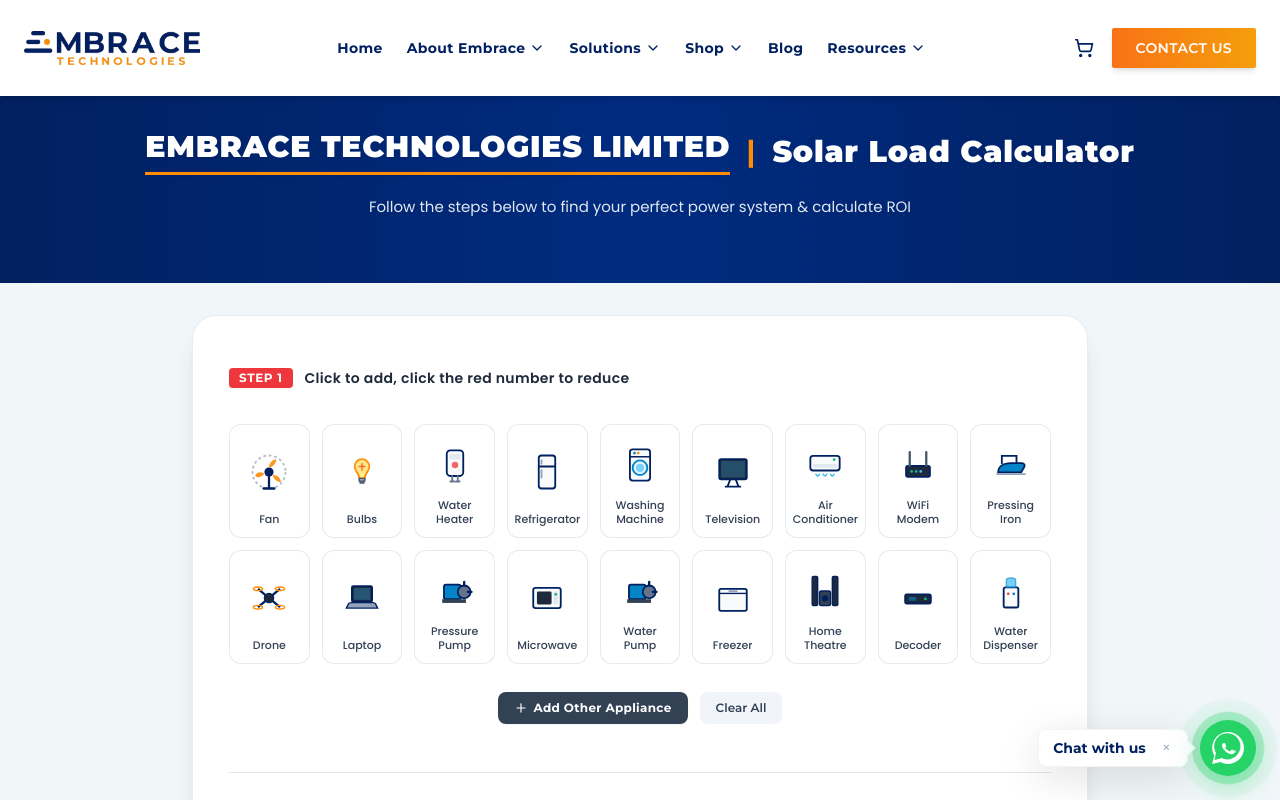
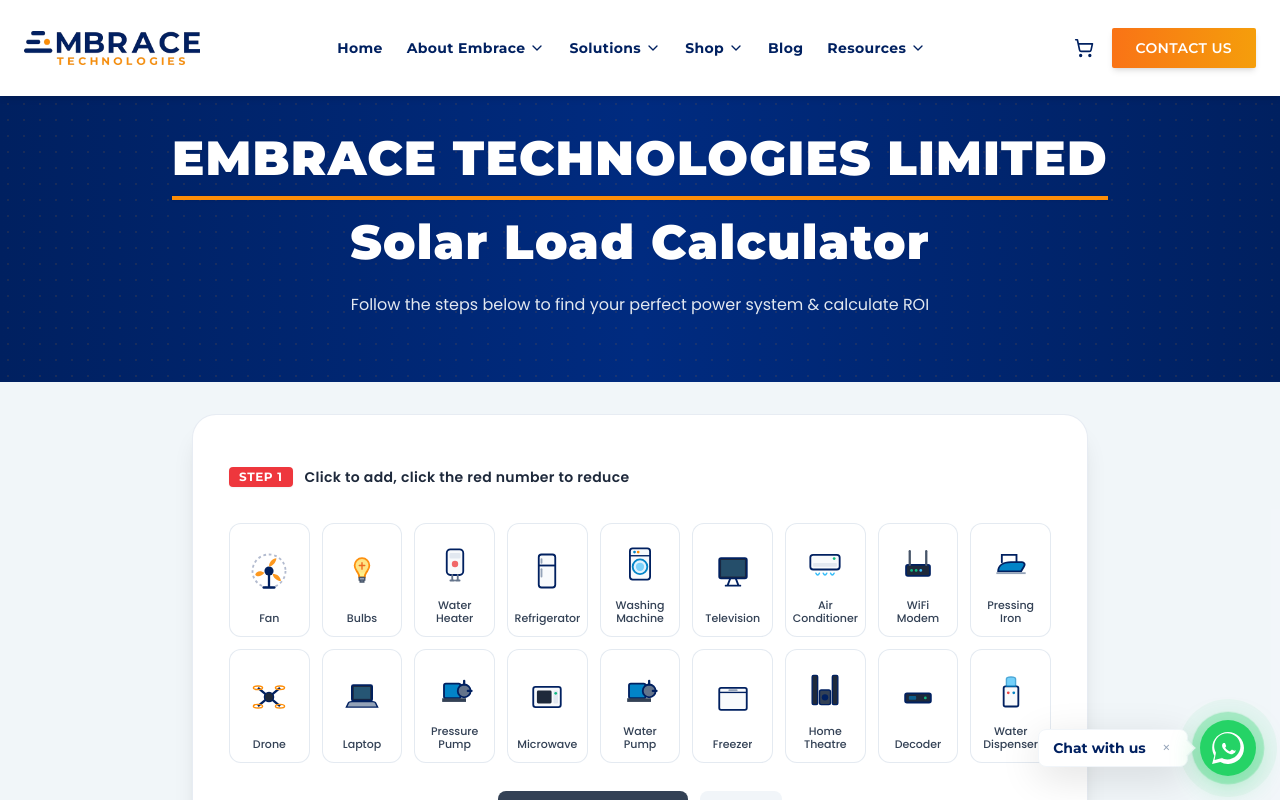
Before and after one commit to imoleayomi19/the-embrace, a React (Vite) app: page /solar-calculator in a window 1280 px wide. Shown: the top 800 px of the page. Built offline with nearby package versions, Linux system fonts and the light colour scheme.

Commit message:
solar hero page

```diff
--- a/src/pages/SolarCalculator.tsx
+++ b/src/pages/SolarCalculator.tsx
@@ -510,35 +510,23 @@ export function SolarCalculator() {
           <div className="absolute inset-0 opacity-10 bg-[radial-gradient(#fd8d07_1px,transparent_1px)] [background-size:16px_16px] pointer-events-none" />
 
           <h1
-            className="relative flex flex-wrap items-center justify-center gap-x-2.5 sm:gap-x-3 gap-y-1.5 font-extrabold tracking-wide text-white drop-shadow-sm font-montserrat !leading-[1.25] text-center text-base sm:text-lg md:text-2xl lg:text-3xl"
+            className="relative flex flex-col items-center gap-2.5 sm:gap-3 font-extrabold tracking-wide text-white drop-shadow-sm font-montserrat !leading-[1.25] text-center text-xl sm:text-3xl md:text-4xl lg:text-5xl"
             style={{ textTransform: "none" }}
           >
-            {/* EMBRACE TECHNOLOGIES LIMITED: uppercase, underlined with orange line */}
+            {/* Line 1: EMBRACE TECHNOLOGIES LIMITED, uppercase, underlined with an orange line */}
             <span
-              className="inline-block pb-1 sm:pb-1.5 border-b-2 sm:border-b-[3px] border-[#fd8d07]"
+              className="inline-block pb-1.5 sm:pb-2 border-b-[3px] sm:border-b-4 border-[#fd8d07]"
               style={{ textTransform: "uppercase" }}
             >
               EMBRACE TECHNOLOGIES LIMITED
             </span>
-            {/* Separator */}
-            <span
-              className="text-[#fd8d07] font-bold select-none px-1"
-              style={{ textTransform: "none" }}
-            >
-              |
-            </span>
-            {/* Solar Load Calculator: Solar (S uppercase), Load (L uppercase), Calculator (C uppercase) */}
-            <span
-              className="text-white font-extrabold"
-              style={{ textTransform: "none" }}
-            >
-              Solar Load Calculator
-            </span>
+            {/* Line 2: Solar Load Calculator */}
+            <span style={{ textTransform: "none" }}>Solar Load Calculator</span>
           </h1>
-          {/* Subtitle */}
+          {/* Line 3: subtitle, always on one straight line ending in ROI */}
           <p
-            className="relative font-poppins text-slate-200 mt-4 sm:mt-5 font-normal mx-auto leading-relaxed"
-            style={{ fontSize: "clamp(12px, 2.2vw, 15px)" }}
+            className="relative font-poppins text-slate-200 mt-4 sm:mt-5 font-normal mx-auto leading-relaxed whitespace-nowrap"
+            style={{ fontSize: "clamp(8px, 2.5vw, 16px)", textTransform: "none" }}
           >
             Follow the steps below to find your perfect power system &amp; calculate ROI
           </p>
```
